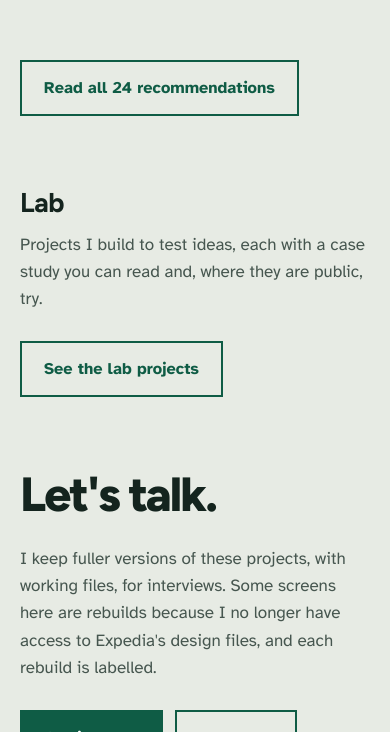
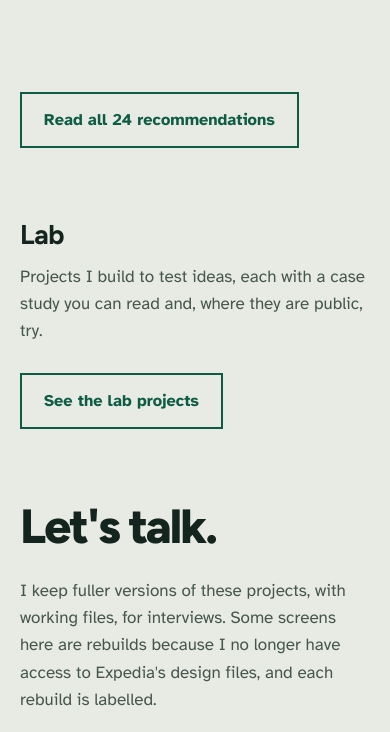
Before and after one commit to itsvixu/v5, a plain HTML site: page index.html in a window 390 px wide. Shown: the part 11268-12000 px from the top of the page. Drawn offline with Linux system fonts and the light colour scheme.

Commit message:
Mobile: more space above Read all button
Co-Authored-By: Claude Sonnet 5.5 <noreply@anthropic.com>
Claude-Session: https://claude.ai/code/session_01CJsRGXUtQTrvnDXWt471hY

```diff
--- a/index.html
+++ b/index.html
@@ -8,7 +8,7 @@
   <link rel="preconnect" href="https://fonts.googleapis.com">
   <link rel="preconnect" href="https://fonts.gstatic.com" crossorigin>
   <link href="https://fonts.googleapis.com/css2?family=Atkinson+Hyperlegible:ital,wght@0,400;0,700;1,400&family=Figtree:wght@600;700;800&display=swap" rel="stylesheet">
-  <link rel="stylesheet" href="./style.css?v=20261120q">
+  <link rel="stylesheet" href="./style.css?v=20261120r">
 </head>
 <body data-lens="craft">
 <script>(function(){var d=document.body,p,s;try{p=new URLSearchParams(location.search)}catch(e){p={get:function(){return null}}}try{s=window.sessionStorage}catch(e){s=null}function pick(k,ok,def){var v=(p.get(k)||'').toLowerCase();if(ok.indexOf(v)<0){v=null;try{v=s&&s.getItem('vixu-'+k)}catch(e){}}else{try{s&&s.setItem('vixu-'+k,v)}catch(e){}}return ok.indexOf(v)<0?def:v}d.classList.add('js');d.setAttribute('data-lens',pick('lens',['craft','lead'],'craft'));if(pick('review',['1','0'],'0')==='1')d.setAttribute('data-review','')})();</script>
--- a/style.css
+++ b/style.css
@@ -455,7 +455,7 @@ html, body { overflow-x: clip; }
 .logo img.raw { filter: grayscale(1) contrast(1.1); opacity: .8; }
 
 /* phones: the carousel and the link are enough, no wall of cards */
-@media (max-width: 699px) { .qs-on .quotes-more { display: none; } .qmore-link { margin-top: 8px; } }
+@media (max-width: 699px) { .qs-on .quotes-more { display: none; } .qmore-link { margin-top: 40px; } }
 
 /* ===== Lab page ===== */
 .work.lab { display: grid; gap: 22px; }
```
